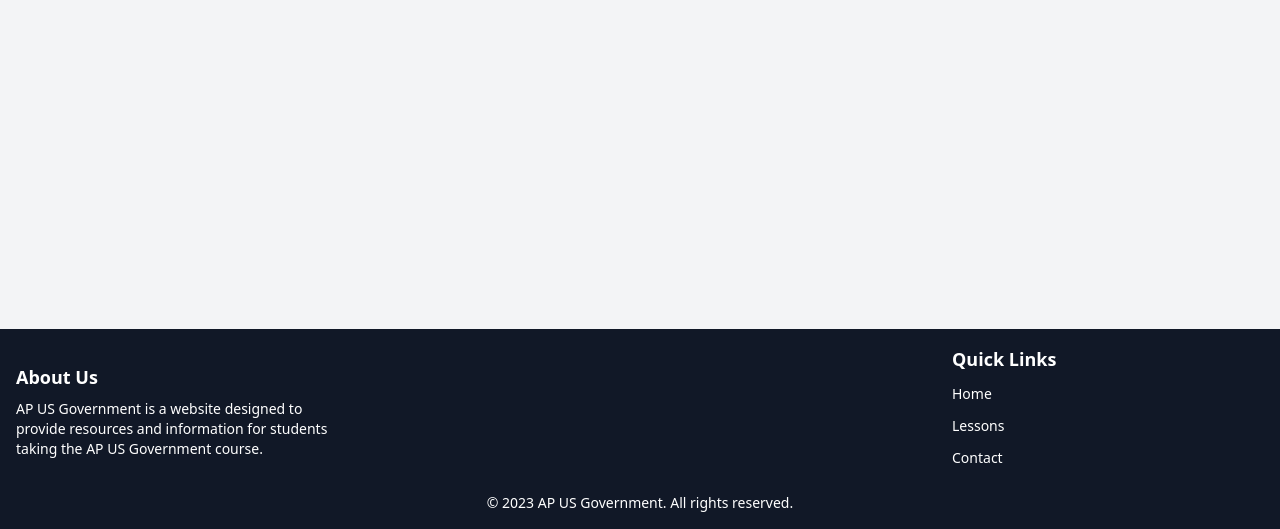
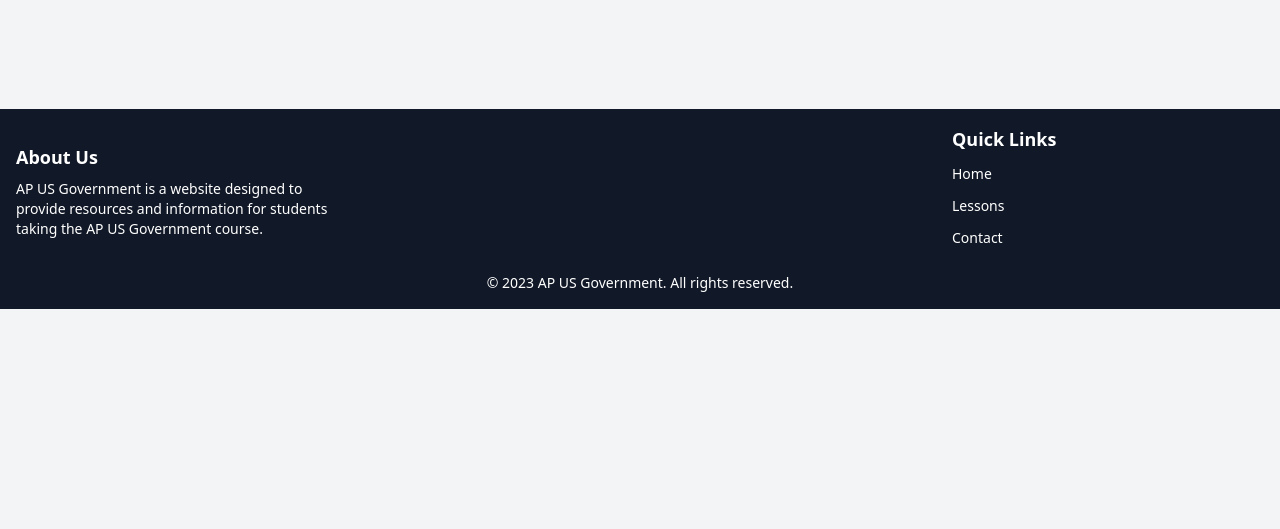
Before and after one commit to jdhssites/apusgov, a plain HTML site: page pages/lessons.html in a window 1280 px wide. Shown: the part 271-800 px from the top of the page. Drawn offline with nearby package versions, Linux system fonts and the light colour scheme.

Commit message:
Update lessons.html

```diff
--- a/pages/lessons.html
+++ b/pages/lessons.html
@@ -273,7 +273,7 @@ document.querySelectorAll('.bg-blue-500').forEach(button => {
 
 
 <!--footer-->
-<footer class="bg-gray-900 text-white p-4 mt-20 absolute bottom-0 w-full">
+<footer class="bg-gray-900 text-white p-4 mt-20 w-full">
     <div class="container mx-auto flex flex-wrap justify-between items-center">
         <div class="w-full md:w-1/2 lg:w-1/3 xl:w-1/4 mb-4 md:mb-0">
             <h5 class="text-lg font-bold mb-2">About Us</h5>
```
